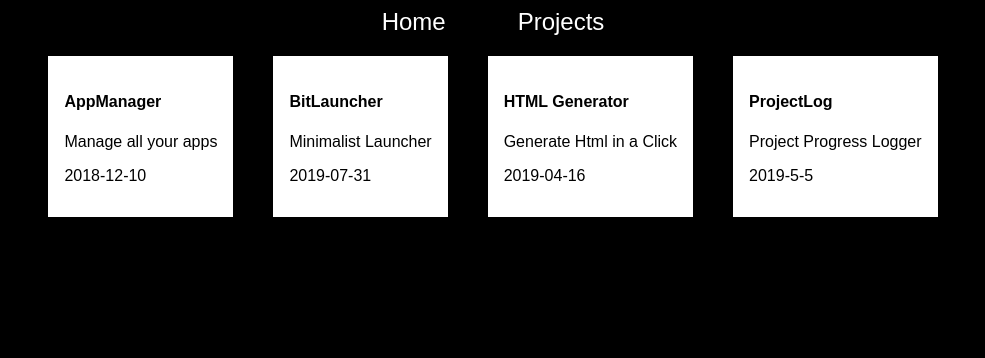
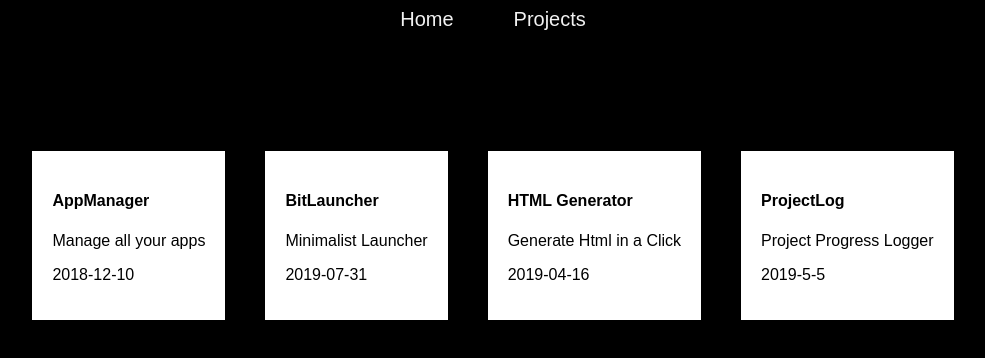
Before and after one commit to umairayub79/umairayub.codes, a React (Create React App) app: page /projects in a window 1280 px wide. Shown: the top 358 px of the page, without its empty margins (147-1132 px from the left). Built offline with nearby package versions, Linux system fonts and the light colour scheme.

Commit message:
hover effects

```diff
--- a/src/components/App.js
+++ b/src/components/App.js
@@ -1,22 +1,16 @@
 import React, { Component } from 'react'
 import Home from "./Home"
 import Projects from './Projects'
-import { BrowserRouter, Route, Link } from 'react-router-dom';
+import { BrowserRouter, Route } from 'react-router-dom';
 import "../css/App.css"
+import Navbar from './Navbar';
 
 class App extends Component {
     render() {
         return (
             <BrowserRouter>
             <div className="App">
-              <div className="navigation">
-                <div className="navigation-sub">
-
-                  <Link to="/" className="item">Home</Link>
-                  <Link to="/Projects" className="item">Projects</Link>
-
-                </div>
-              </div>
+              <Navbar/>
                <Route exact path="/" component={Home} />
               <Route path="/projects" component={Projects} />
             </div>
--- /dev/null
+++ b/src/components/Navbar.js
@@ -0,0 +1,18 @@
+import React, { Component } from 'react'
+import {Link} from 'react-router-dom'
+export default class Navbar extends Component {
+    render() {
+        return (
+            <React.Fragment>
+            <div className="navigation">
+            <div className="navigation-sub">
+
+              <Link to="/" className="item">Home</Link>
+              <Link to="/Projects" className="item">Projects</Link>
+
+            </div>
+          </div>
+          </React.Fragment>
+        )
+    }
+}
--- a/src/css/App.css
+++ b/src/css/App.css
@@ -9,7 +9,18 @@
     background-attachment: fixed;
   }
 .item{
-    font-size: 24px;
-    margin: 20px;
-    padding: 16px;
+  margin: 20px;
+  border: none;
+	color: #f2f2f2;
+	padding: 10px;
+	font-size: 20px;
+	border-radius: 5px;
+	position: relative;
+	box-sizing: border-box;
+	transition: all 600ms ease;
 }
+.item:hover{
+  background: rgba(0,0,0,0);
+	color: gold;
+	box-shadow: inset -5px -5px 0 1px gold;
+}
--- a/src/css/Home.css
+++ b/src/css/Home.css
@@ -1,11 +1,9 @@
-
 h1{
-          margin-top: 180px;
+  margin-top: 100px;
   text-transform: uppercase;
   text-align: center;
   color: #ffffff;
   font-size: 40px;
-          animation: text 3s 1;
 }
 
 a{
@@ -20,12 +18,11 @@
   margin:10px;
 }
 .name {
-          margin-top: 180px;
+  margin-top: 150px;
   text-transform: uppercase;
   text-align: center;
   color: #ffffff;
   font-size: 40px;
-          animation: text 3s 1;
 }
       .description {
         text-align: center;
--- /dev/null
+++ b/src/css/Navbar.css
@@ -0,0 +1,16 @@
+.item{
+    margin: 20px;
+    border: none;
+      color: #f2f2f2;
+      padding: 10px;
+      font-size: 20px;
+      border-radius: 5px;
+      position: relative;
+      box-sizing: border-box;
+      transition: all 600ms ease;
+  }
+  .item:hover{
+    background: rgba(0,0,0,0);
+      color: gold;
+      box-shadow: inset -5px -5px 0 1px gold;
+  }
--- a/src/css/Project.css
+++ b/src/css/Project.css
@@ -1,10 +1,12 @@
 .project_item{
     background: #ffffff;
     color: black;
-    padding: 16px;
-    margin: 20px;
+    transition: 600ms;
+    padding: 20px;
+    margin: 120px 20px 20px 20px;
 }
 
 .project_item:hover{
-    background: blueviolet;
+    background: gold;
+    color: #ffffff;
 }
--- a/src/css/Projects.css
+++ b/src/css/Projects.css
@@ -4,6 +4,7 @@
     flex-direction: row;
     place-items: center;
     font-family: 'Poppins', sans-serif;
+    background: black;
     background-size: cover;
     background-attachment: fixed;
 }
```
Lines whose indentation alone changed are shown as unchanged.
